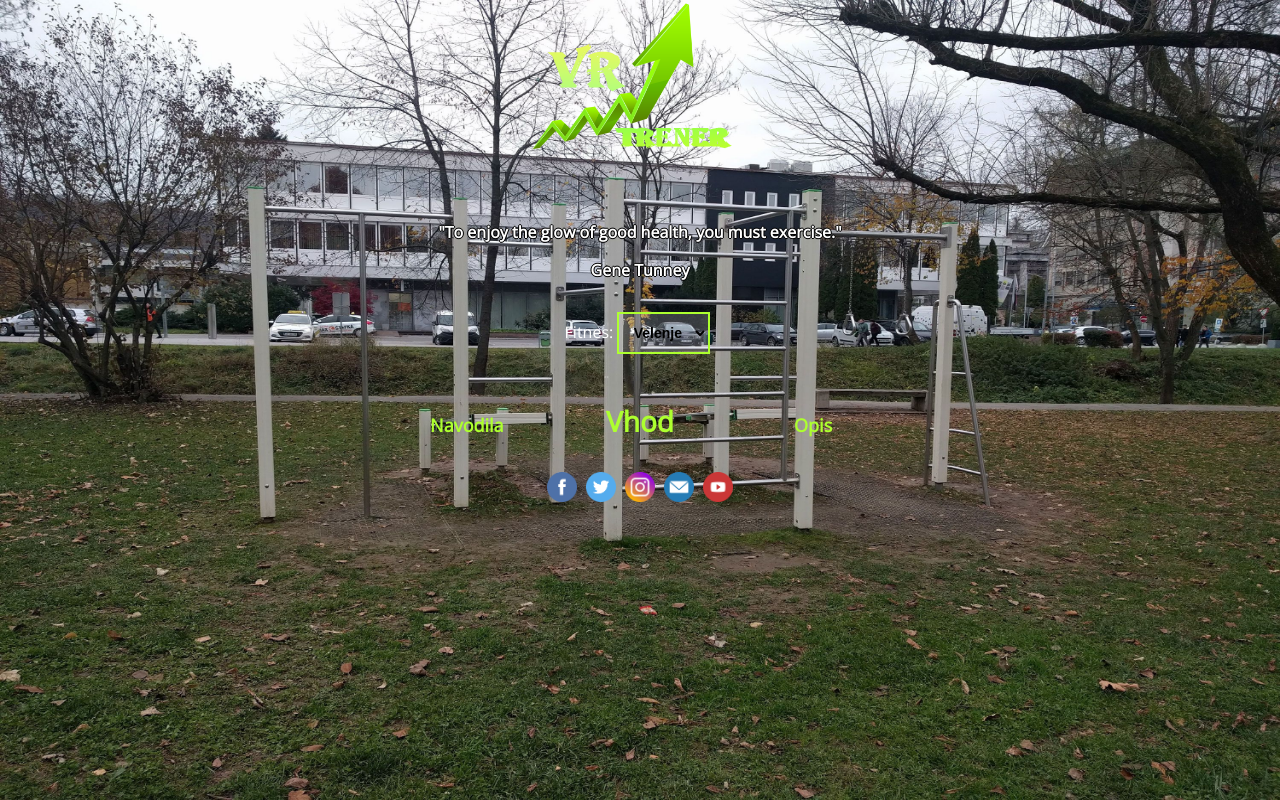
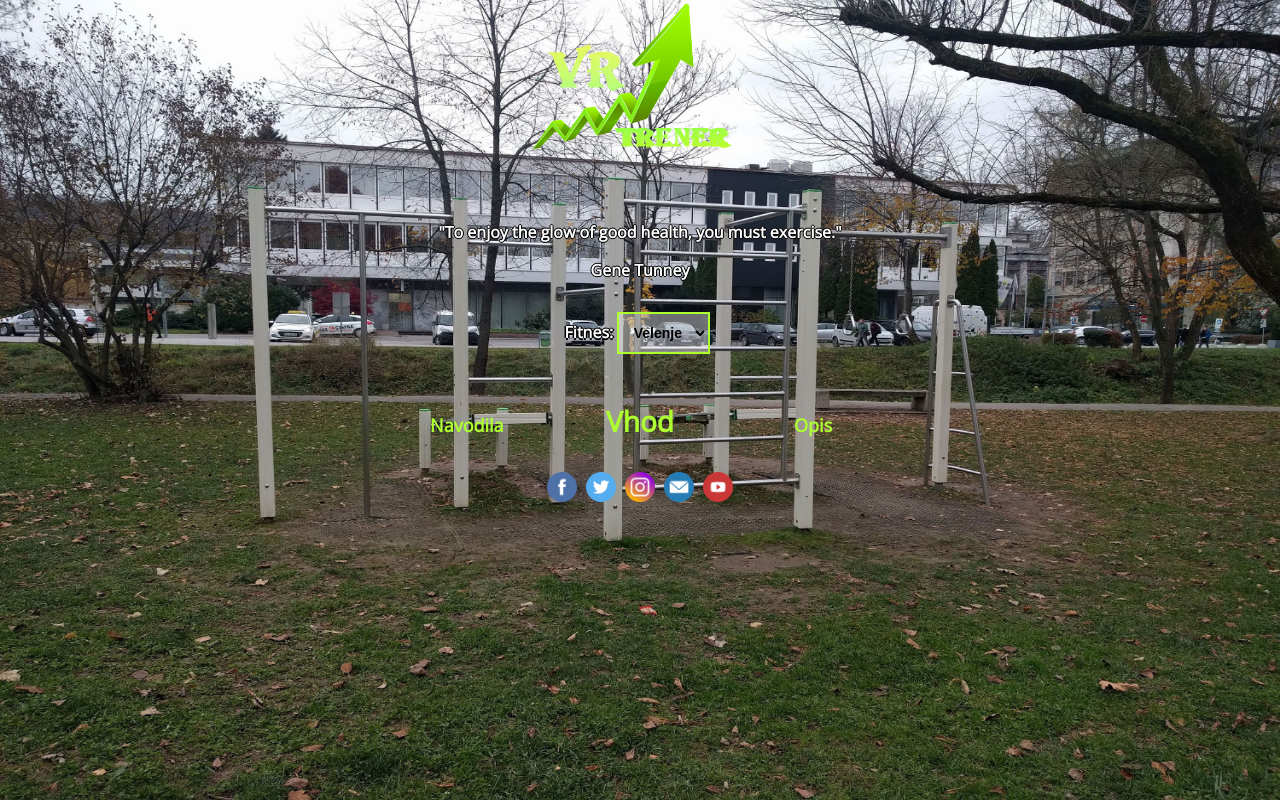
Before and after one commit to budi1200/vrtrener, a PHP site: page / in a window 1280 px wide. Run offline with PHP 8.4, Linux system fonts and the light colour scheme; some libraries are stand-ins or nearby versions; grey boxes are pictures that could not be loaded.

Commit message:
first page css fix

```diff
--- a/css/style.css
+++ b/css/style.css
@@ -3,6 +3,8 @@
     padding-right: 5px;
     padding-bottom: 10px;
     color: white;
+    text-shadow: 1.5px 0 0 #000, 0 -1.5px 0 #000, 0 1.5px 0 #000, -1.5px 0 0 #000;
+    font-weight: bold;
 }
 
 #div_button {
@@ -149,7 +151,7 @@ body {
     color: black;
     text-decoration: none;
     font-weight: bold;
-    background-color:rgba(255,255,255,0.20);
+    background-color:rgba(255,255,255,0.40);
     font-size: 14px;
     width: auto;
     padding: 10px;
```
